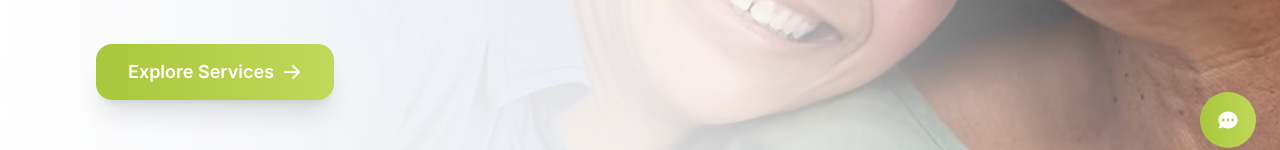
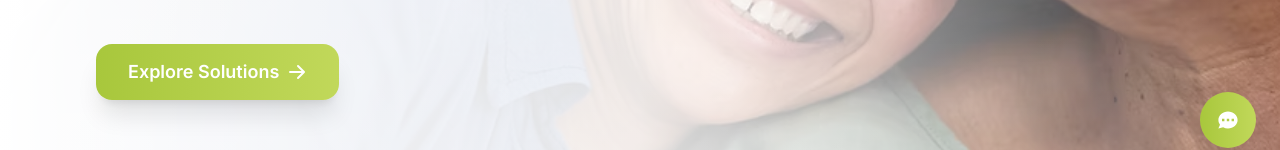
Before and after one commit to AffinityPartners/payactiv, a Next.js app: page / in a window 1280 px wide. Shown: the part 628-778 px from the top of the page. Built offline with nearby package versions, Linux system fonts and the light colour scheme; a web font is replaced by a local one.

Commit message:
Update hero button text from 'Explore Services' to 'Explore Solutions'

```diff
--- a/src/app/page.tsx
+++ b/src/app/page.tsx
@@ -165,7 +165,7 @@ export default function Home() {
                 >
                   <Link href="#services">
                     <span className="flex items-center justify-center">
-                      Explore Services
+                      Explore Solutions
                       <HiArrowRight className="ml-2 w-5 h-5 transition-transform group-hover:translate-x-1" />
                     </span>
                   </Link>
```
